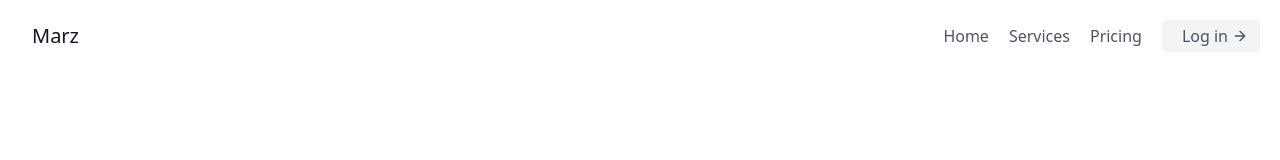
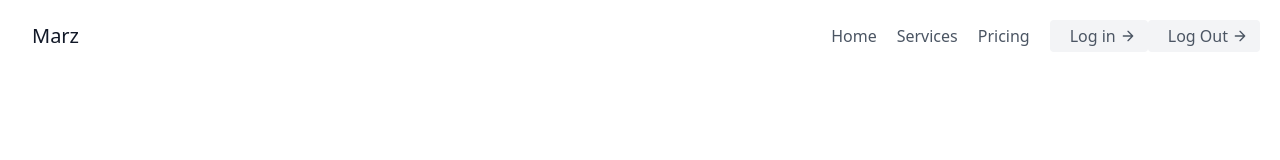
Before and after one commit to Franc15/react-app, a React (Create React App) app: page / in a window 1280 px wide. Shown: the top 160 px of the page. Built offline with nearby package versions, Linux system fonts and the light colour scheme.

Commit message:
fixed auth issues

```diff
--- a/src/components/Login.js
+++ b/src/components/Login.js
@@ -1,5 +1,5 @@
 import { useEffect, useState } from "react";
-import { Link, useNavigate } from "react-router-dom";
+import { Link, Navigate, useNavigate } from "react-router-dom";
 
 const Login = () => {
   const [email, setEmail] = useState("");
@@ -7,7 +7,7 @@ const Login = () => {
   const [error, setError] = useState("");
   const navigate = useNavigate();
   useEffect(() => {
-    if (localStorage.getItem("token")) {
+    if (localStorage.getItem("key")) {
       navigate("/");
     }
   }, []);
@@ -31,8 +31,9 @@ const Login = () => {
     )
       .then((res) => res.json())
       .then((res) => {
-        if (res.token) {
-          localStorage.setItem("token", res.token);
+        if (res.key) {
+          console.log(res.key);
+          localStorage.setItem("key", res.key);
           navigate("/");
         } else {
           setError(res.message);
--- /dev/null
+++ b/src/components/LoginButton.js
@@ -0,0 +1,24 @@
+import { Link } from "react-router-dom";
+
+const LoginButton = () => {
+  return (
+    <button className="inline-flex items-center bg-gray-100 border-0 py-1 px-3 focus:outline-none hover:bg-gray-200 rounded text-base mt-4 md:mt-0">
+      <Link to="/login" className="ml-2 text-gray-600">
+        Log in
+      </Link>
+      <svg
+        fill="none"
+        stroke="currentColor"
+        strokeLinecap="round"
+        strokeLinejoin="round"
+        strokeWidth="2"
+        className="w-4 h-4 ml-1"
+        viewBox="0 0 24 24"
+      >
+        <path d="M5 12h14M12 5l7 7-7 7" />
+      </svg>
+    </button>
+  );
+};
+
+export default LoginButton;
--- /dev/null
+++ b/src/components/LogoutButton.js
@@ -0,0 +1,32 @@
+import { Link } from "react-router-dom";
+
+const handleLogout = () => {
+  localStorage.removeItem("key");
+  window.location.href = "/";
+};
+
+const LogoutButton = () => {
+  return (
+    <button
+      onClick={handleLogout}
+      className="inline-flex items-center bg-gray-100 border-0 py-1 px-3 focus:outline-none hover:bg-gray-200 rounded text-base mt-4 md:mt-0"
+    >
+      <Link to="/login" className="ml-2 text-gray-600">
+        Log Out
+      </Link>
+      <svg
+        fill="none"
+        stroke="currentColor"
+        strokeLinecap="round"
+        strokeLinejoin="round"
+        strokeWidth="2"
+        className="w-4 h-4 ml-1"
+        viewBox="0 0 24 24"
+      >
+        <path d="M5 12h14M12 5l7 7-7 7" />
+      </svg>
+    </button>
+  );
+};
+
+export default LogoutButton;
--- a/src/components/Navbar.js
+++ b/src/components/Navbar.js
@@ -1,7 +1,16 @@
 import React from "react";
 import { Link } from "react-router-dom";
+import LoginButton from "./LoginButton";
+import LogoutButton from "./LogoutButton";
 
 function Navbar() {
+  const token = localStorage.getItem("key");
+  let isAuthenticated = false;
+
+  if (token) {
+    isAuthenticated = true;
+  }
+
   return (
     <header className="text-gray-600 body-font">
       <div className="container mx-auto flex flex-wrap p-5 flex-col md:flex-row items-center">
@@ -22,22 +31,8 @@ function Navbar() {
             Pricing
           </Link>
         </nav>
-        <button className="inline-flex items-center bg-gray-100 border-0 py-1 px-3 focus:outline-none hover:bg-gray-200 rounded text-base mt-4 md:mt-0">
-          <Link to="/login" className="ml-2 text-gray-600">
-            Log in
-          </Link>
-          <svg
-            fill="none"
-            stroke="currentColor"
-            strokeLinecap="round"
-            strokeLinejoin="round"
-            strokeWidth="2"
-            className="w-4 h-4 ml-1"
-            viewBox="0 0 24 24"
-          >
-            <path d="M5 12h14M12 5l7 7-7 7" />
-          </svg>
-        </button>
+        <LoginButton />
+        <LogoutButton />
       </div>
     </header>
   );
```
